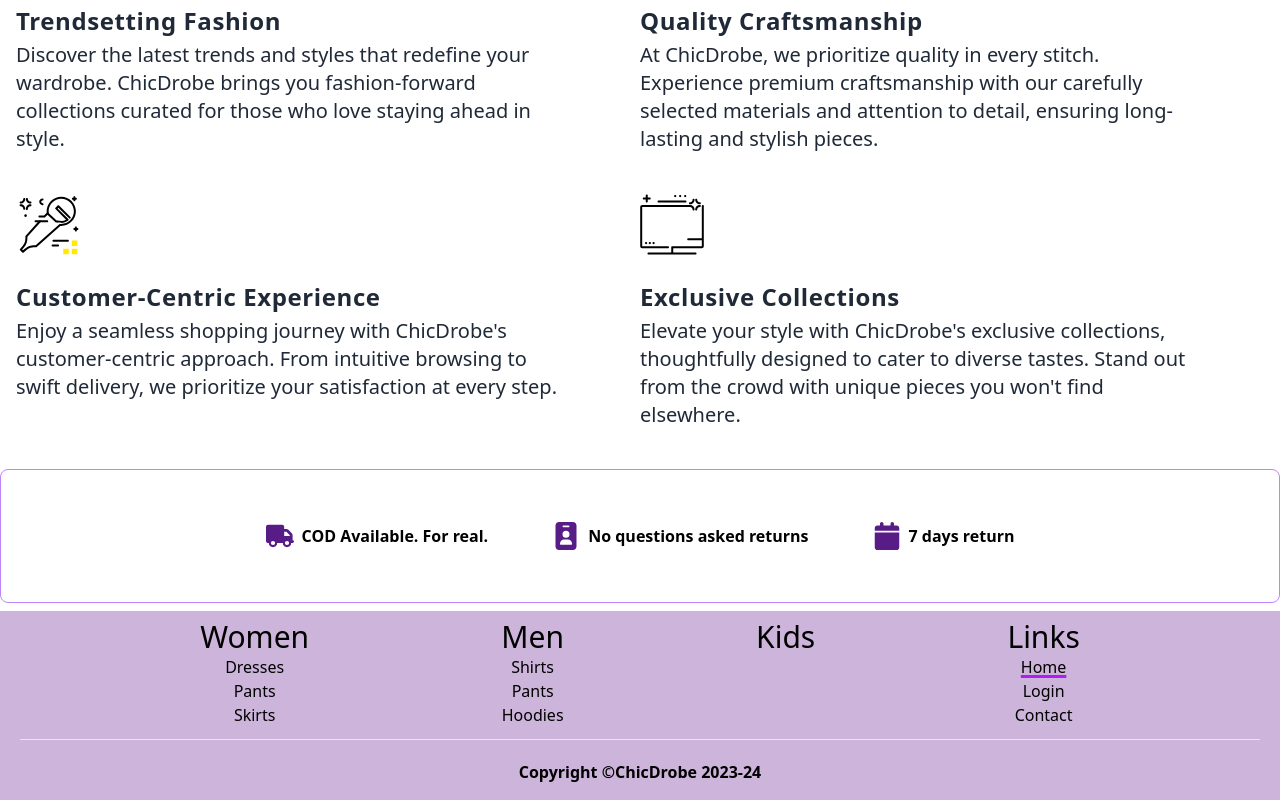
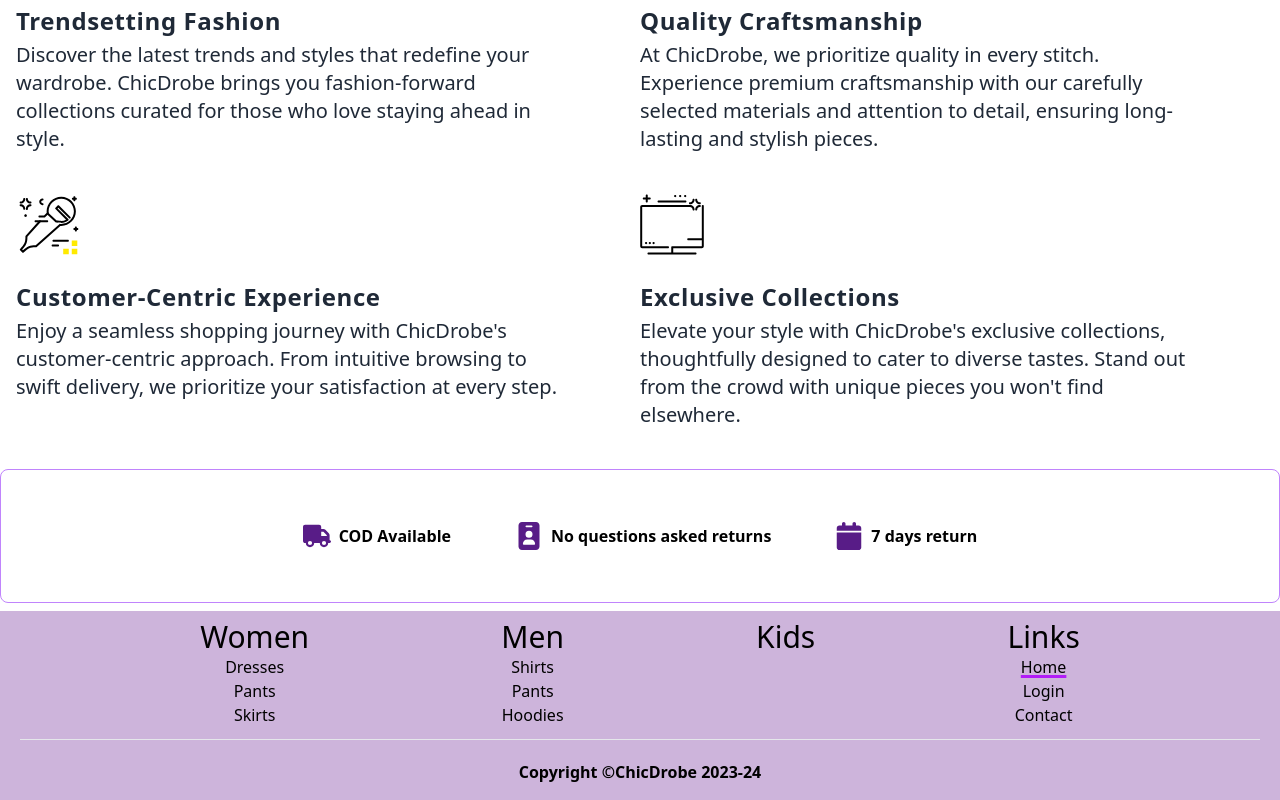
Before and after one commit to taniaaa3/E-commerce-Website-ChicDrobe-p2, a React (Vite) app in the folder client/: page / in a window 1280 px wide. Shown: the part 953-1753 px from the top of the page. Built offline with nearby package versions, Linux system fonts and the light colour scheme.

Commit message:
Update Home.jsx

```diff
--- a/client/src/pages/Home.jsx
+++ b/client/src/pages/Home.jsx
@@ -6,7 +6,7 @@
 const Home = () => {
   const {token, userData, fetchUser} = useAuth();
   const guarantees = [
-    { id: 1, details: "COD Available. For real.", icon: faTruck },
+    { id: 1, details: "COD Available", icon: faTruck },
     { id: 2, details: "No questions asked returns", icon: faIdBadge },
     { id: 3, details: "7 days return", icon: faCalendar },
   ]
```
